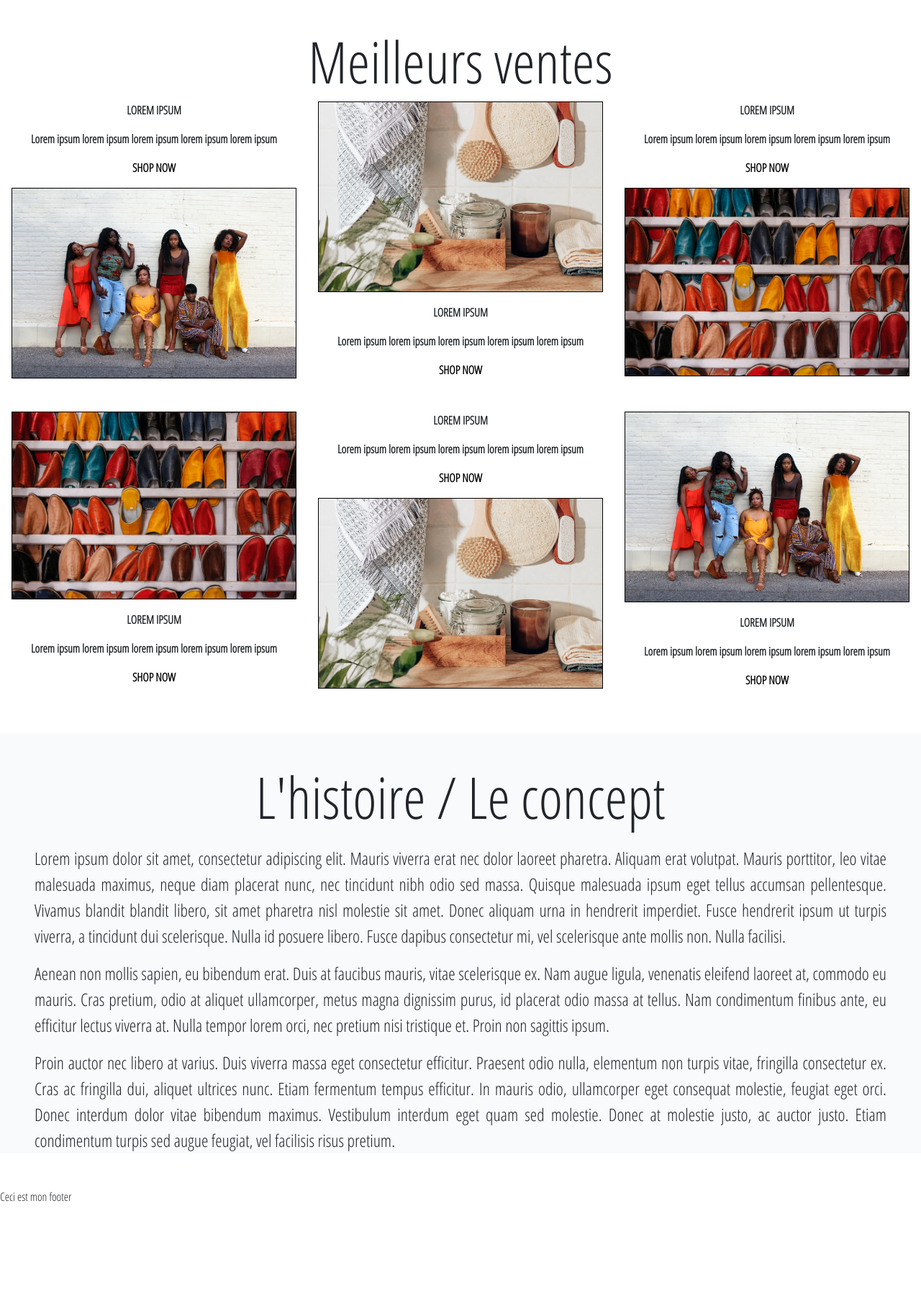
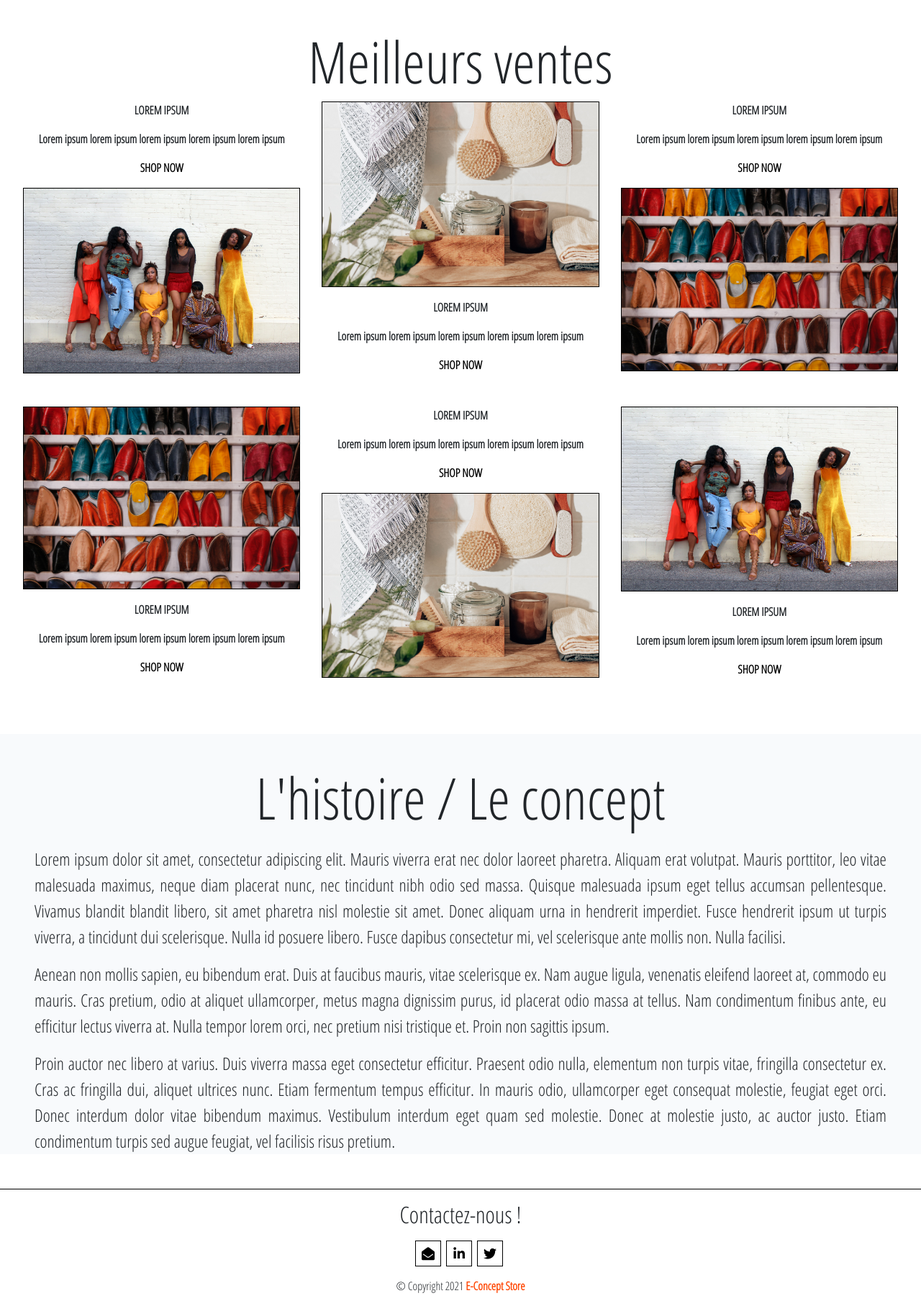
Before and after one commit to teyana/soutenanceSym3, a Symfony app: template templates/home/index.html.twig in a window 1280 px wide. Shown: the part 632-2447 px from the top of the page at 72% size. Before the commit the page ends 2302 px from the top, so only its background shows below. Run offline with Twig, Linux system fonts and the light colour scheme; the template is opened without the code that fills it, so the values that code supplies are empty; some libraries are stand-ins or nearby versions.

Commit message:
creation footer

```diff
--- a/public/css/style.css
+++ b/public/css/style.css
@@ -112,6 +112,54 @@ ul {
 
 
 /*--------------------------------------------------------------
+# Footer
+--------------------------------------------------------------*/
+
+#footer {
+    border-top: 1px solid #000000;
+}
+
+#footer .social-links a {
+    font-size: 18px;
+    display: inline-block;
+    /* background: #ecd8cc; */
+    color: #000000;
+    line-height: 1;
+    padding: 8px 0;
+    margin-right: 4px;
+    /* border-radius: 50%; */
+    border: 1px solid #000000;
+    text-align: center;
+    width: 36px;
+    height: 36px;
+    transition: 0.3s;
+}
+
+#footer .social-links a:hover {
+    /* background: #ecd8cc; */
+    color: #000000;
+    border: 1px solid #ff4500;
+    text-decoration: none;
+}
+
+#footer .copyright {
+    text-align: center;
+    margin-top: 15px;
+}
+
+#footer .copyright span {
+    color: #ff4500;
+}
+
+#footer .credits {
+    padding-top: 5px;
+    text-align: center;
+    font-size: 13px;
+    color: #eaebf0;
+}
+
+
+/*--------------------------------------------------------------
     Responsive
 --------------------------------------------------------------*/
 
--- a/public/css/style_home/style_home.css
+++ b/public/css/style_home/style_home.css
@@ -24,6 +24,27 @@
 /*--------------------------------------------------------------
     Deuxième section : Section meilleur vente
 --------------------------------------------------------------*/
+
+
+/* Titre de la section */
+
+h1 {
+    text-align: center;
+    padding-top: 0.5em;
+    font-size: 5em;
+}
+
+#portfolio {
+    margin: 2em;
+}
+
+.section_vente img {
+    border: 1px solid black;
+}
+
+.section_vente .portfolio-item {
+    margin-bottom: 30px;
+}
 
 
 /* Gérer le figcaption */
@@ -58,29 +79,6 @@ figcaption a {
 figcaption a:hover {
     color: #000000;
     border-bottom: 1px solid #ff4500;
-}
-
-
-/*--------------------------------------------------------------
-    Deuxième section: Section meilleur vente
---------------------------------------------------------------*/
-
-#portfolio {
-    margin: 1em;
-}
-
-.section_vente img {
-    border: 1px solid black;
-}
-
-.section_vente .portfolio-item {
-    margin-bottom: 30px;
-}
-
-h1 {
-    text-align: center;
-    padding-top: 0.5em;
-    font-size: 5em;
 }
 
 
--- a/templates/base.html.twig
+++ b/templates/base.html.twig
@@ -9,24 +9,26 @@
 		</title>
 		<!-- Google font  -->
 		<link rel="preconnect" href="https://fonts.gstatic.com">
-		<link href="https://fonts.googleapis.com/css2?family=Open+Sans+Condensed:wght@300&display=swap" rel="stylesheet">
+		<link
+		href="https://fonts.googleapis.com/css2?family=Open+Sans+Condensed:wght@300&display=swap" rel="stylesheet">
 		<!-- Link Bootstrap (Js/JQuery) -->
 		<script src="https://code.jquery.com/jquery-3.5.1.slim.min.js" integrity="sha384-DfXdz2htPH0lsSSs5nCTpuj/zy4C+OGpamoFVy38MVBnE+IbbVYUew+OrCXaRkfj" crossorigin="anonymous"></script>
 		<script src="https://cdn.jsdelivr.net/npm/bootstrap@4.5.3/dist/js/bootstrap.bundle.min.js" integrity="sha384-ho+j7jyWK8fNQe+A12Hb8AhRq26LrZ/JpcUGGOn+Y7RsweNrtN/tE3MoK7ZeZDyx" crossorigin="anonymous"></script>
 
-		<link rel="icon" href="{{ asset('logo.png') }}" type="image/png" sizes="16x16">
+		<link
+		rel="icon" href="{{ asset('logo.png') }}" type="image/png" sizes="16x16">
 
 		<!-- Link Bootstrap (CSS) -->
-		<link rel="stylesheet" href="https://cdn.jsdelivr.net/npm/bootstrap@4.5.3/dist/css/bootstrap.min.css" integrity="sha384-TX8t27EcRE3e/ihU7zmQxVncDAy5uIKz4rEkgIXeMed4M0jlfIDPvg6uqKI2xXr2" crossorigin="anonymous">
+		<link
+		rel="stylesheet" href="https://cdn.jsdelivr.net/npm/bootstrap@4.5.3/dist/css/bootstrap.min.css" integrity="sha384-TX8t27EcRE3e/ihU7zmQxVncDAy5uIKz4rEkgIXeMed4M0jlfIDPvg6uqKI2xXr2" crossorigin="anonymous">
 
 		<!-- Lien vers fontawesome-->
 		<link rel="stylesheet" href="https://use.fontawesome.com/releases/v5.8.1/css/all.css" integrity="sha384-50oBUHEmvpQ+1lW4y57PTFmhCaXp0ML5d60M1M7uH2+nqUivzIebhndOJK28anvf" crossorigin="anonymous">
-		<meta name="viewport" content="width=device-width, initial-scale=1.0">
+		<meta
+		name="viewport" content="width=device-width, initial-scale=1.0">
 
 		<!-- Lien fichier CSS -->
-		<link rel="stylesheet" type="text/css" href="{{ asset('css/style.css') }}">
-
-		{% block stylesheets %}{% endblock %}
+		<link rel="stylesheet" type="text/css" href="{{ asset('css/style.css') }}"> {% block stylesheets %}{% endblock %}
 
 		</head>
 
@@ -90,12 +92,32 @@
 			{% block body %}{% endblock %}
 
 
-			<footer>
-				{% block footer%}
-					Ceci est mon footer
-				{% endblock %}
+			<footer id="footer">
+				<div class="container">
+					<h2 class="social-links mt-3 text-center">Contactez-nous !</h2>
+					<div class="social-links mt-3 text-center">
+						<a href="mailto:contact@E-concept-store.fr">
+							<i class="fa fa-envelope-open" aria-hidden="true"></i>
+						</a>
+						<a class="ic-lin" href="">
+							<i class="fab fa-linkedin-in"></i>
+						</a>
+						<a class="ic-twit" href="">
+							<i class="fab fa-twitter"></i>
+						</a>
+					</div>
+
+					<div class="copyright">
+						<p>&copy; Copyright 2021
+							<strong>
+								<span>E-Concept Store</span>
+							</strong>
+						</p>
+					</div>
+				</div>
+
+					{% block footer%}{% endblock %}
 				</footer>
-
 
 
 				<script src="https://cdn.jsdelivr.net/npm/axentix@0.5.3/dist/js/axentix.min.js"></script>
@@ -103,4 +125,5 @@
 				<script src="{{ asset('js/main.js') }}"></script>
 				{% block javascripts %}{% endblock %}
 			</body>
+		</body>
 	</html>
```
Lines whose indentation alone changed are shown as unchanged.
